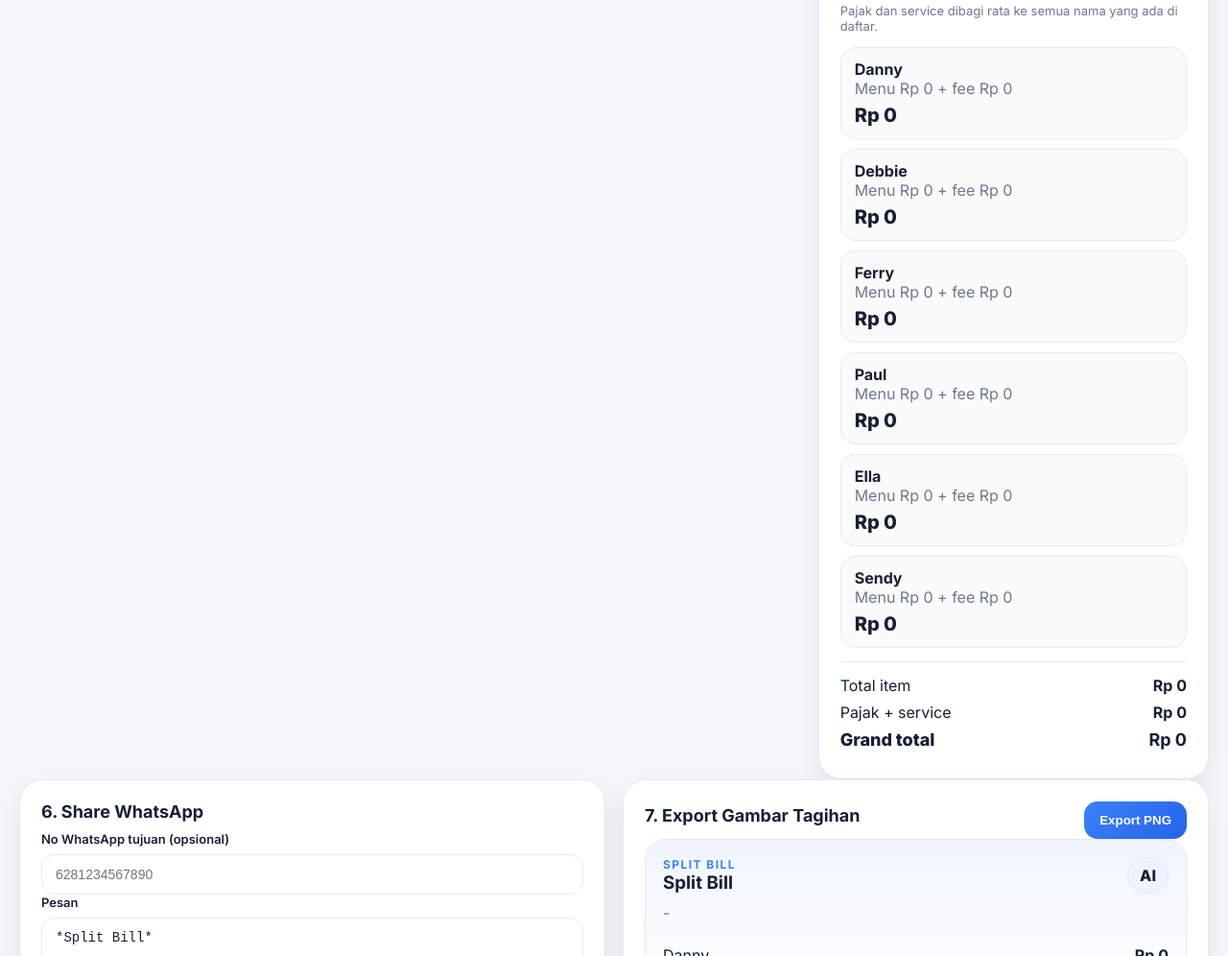
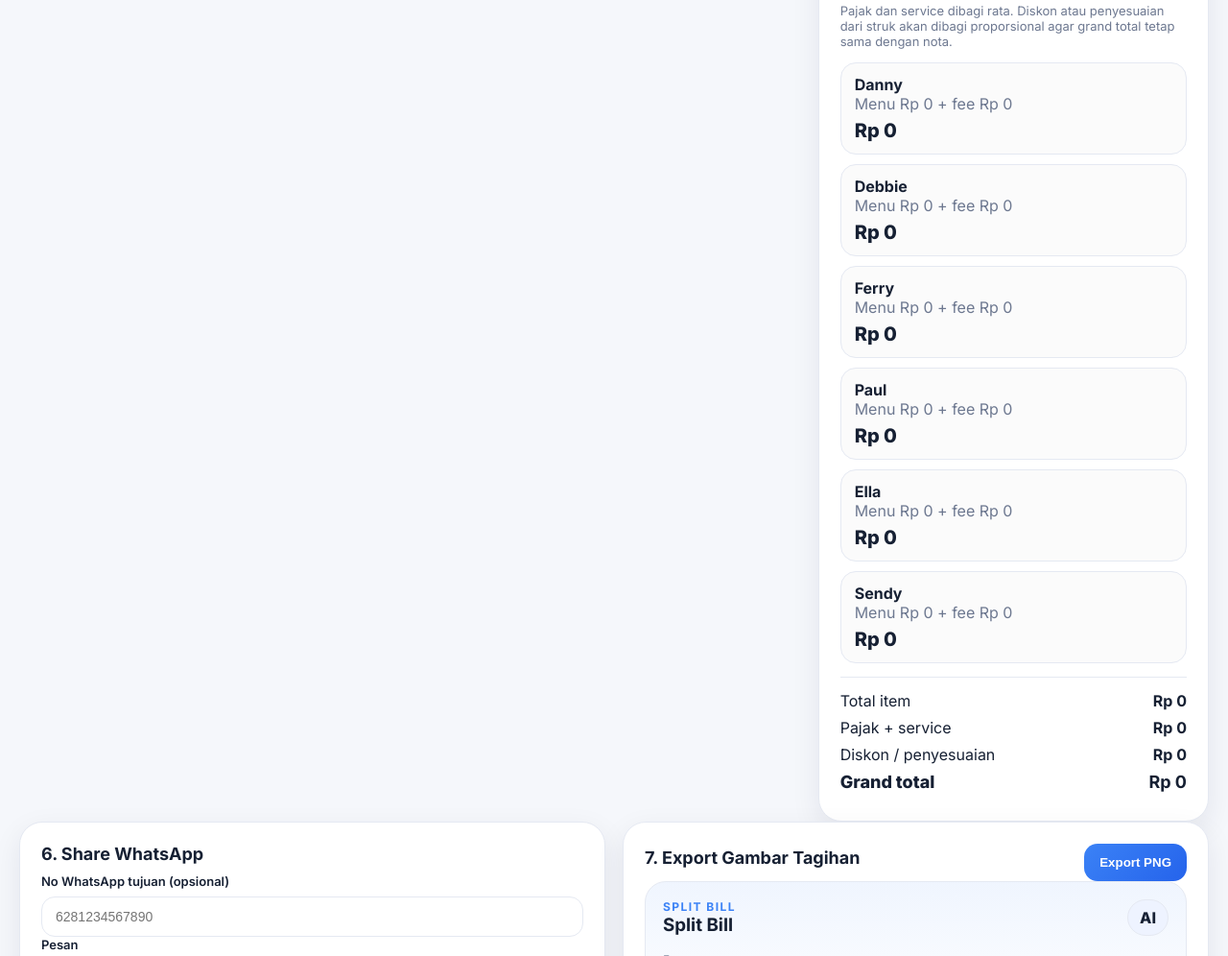
Before and after one commit to PandaSmashToken/StrukMakan, a website: page index.html in a window 1280 px wide. Shown: the part 903-1899 px from the top of the page at 96% size. Drawn offline with nearby package versions, Linux system fonts and the light colour scheme.

Commit message:
Add files via upload
update project

```diff
--- a/api/scan.js
+++ b/api/scan.js
@@ -31,11 +31,14 @@ Skema wajib:
   "subtotal": number,
   "tax": number,
   "service": number,
+  "discount": number,
   "total": number
 }
 Aturan:
 - price = total harga pada baris item itu, bukan harga satuan.
 - Jika tidak yakin, gunakan tebakan paling masuk akal.
+- Jika ada diskon/promo/voucher/pembulatan/adjustment, masukkan ke discount sebagai angka positif jika mengurangi total.
+- Pastikan total konsisten dengan subtotal + tax + service - discount.
 - Jika nilai tidak ada, isi 0.
 - Jangan tambahkan penjelasan apa pun di luar JSON.`
             },
--- a/app.js
+++ b/app.js
@@ -7,6 +7,7 @@ const state = {
     subtotal: 0,
     tax: 0,
     service: 0,
+    discount: 0,
     total: 0,
   },
   items: [],
@@ -24,6 +25,7 @@ const el = {
   subtotalInput: $('subtotalInput'),
   taxInput: $('taxInput'),
   serviceInput: $('serviceInput'),
+  discountInput: $('discountInput'),
   totalInput: $('totalInput'),
   personInput: $('personInput'),
   addPersonBtn: $('addPersonBtn'),
@@ -34,6 +36,7 @@ const el = {
   resultsContainer: $('resultsContainer'),
   itemsGrandTotal: $('itemsGrandTotal'),
   feesGrandTotal: $('feesGrandTotal'),
+  adjustmentGrandTotal: $('adjustmentGrandTotal'),
   grandTotal: $('grandTotal'),
   whatsappInput: $('whatsappInput'),
   whatsappMessage: $('whatsappMessage'),
@@ -152,6 +155,7 @@ async function scanReceipt() {
     state.receipt.subtotal = sanitizeNumber(data.receipt?.subtotal);
     state.receipt.tax = sanitizeNumber(data.receipt?.tax);
     state.receipt.service = sanitizeNumber(data.receipt?.service);
+    state.receipt.discount = sanitizeNumber(data.receipt?.discount);
     state.receipt.total = sanitizeNumber(data.receipt?.total);
     state.items = (data.receipt?.items || []).map((it) => normalizeItem(it));
     el.scanStatus.textContent = 'Scan selesai. Silakan cek dan edit hasilnya kalau perlu.';
@@ -195,35 +199,63 @@ function updateReceiptFieldsFromInputs() {
   state.receipt.subtotal = sanitizeNumber(el.subtotalInput.value);
   state.receipt.tax = sanitizeNumber(el.taxInput.value);
   state.receipt.service = sanitizeNumber(el.serviceInput.value);
+  state.receipt.discount = sanitizeNumber(el.discountInput.value);
   state.receipt.total = sanitizeNumber(el.totalInput.value);
   render(false);
 }
 
 function calculate() {
-  const peopleTotals = Object.fromEntries(state.people.map((p) => [p, 0]));
+  const peopleItemTotals = Object.fromEntries(state.people.map((p) => [p, 0]));
   const itemGrand = state.items.reduce((sum, item) => sum + sanitizeNumber(item.price), 0);
+
   state.items.forEach((item) => {
     const eaters = item.assignedTo || [];
     if (!eaters.length) return;
     const each = sanitizeNumber(item.price) / eaters.length;
     eaters.forEach((name) => {
-      if (!(name in peopleTotals)) peopleTotals[name] = 0;
-      peopleTotals[name] += each;
+      if (!(name in peopleItemTotals)) peopleItemTotals[name] = 0;
+      peopleItemTotals[name] += each;
     });
   });
+
   const fees = sanitizeNumber(state.receipt.tax) + sanitizeNumber(state.receipt.service);
   const feeEach = state.people.length ? fees / state.people.length : 0;
-  const rows = state.people.map((name) => ({
-    name,
-    itemsOnly: peopleTotals[name] || 0,
-    fees: feeEach,
-    total: (peopleTotals[name] || 0) + feeEach,
-  }));
+
+  const explicitDiscount = sanitizeNumber(state.receipt.discount);
+  const derivedAdjustment = sanitizeNumber(state.receipt.total) - (itemGrand + fees - explicitDiscount);
+  const totalDiscountOrAdjustment = explicitDiscount - derivedAdjustment;
+
+  const totalAssignedItems = Object.values(peopleItemTotals).reduce((a, b) => a + b, 0);
+
+  const rows = state.people.map((name) => {
+    const itemsOnly = peopleItemTotals[name] || 0;
+    const discountShare = totalAssignedItems > 0
+      ? (itemsOnly / totalAssignedItems) * totalDiscountOrAdjustment
+      : (state.people.length ? totalDiscountOrAdjustment / state.people.length : 0);
+    const total = itemsOnly + feeEach - discountShare;
+    return {
+      name,
+      itemsOnly,
+      fees: feeEach,
+      adjustment: -discountShare,
+      total,
+    };
+  });
+
+  const computedGrand = rows.reduce((sum, row) => sum + row.total, 0);
+  const targetGrand = sanitizeNumber(state.receipt.total) || (itemGrand + fees - explicitDiscount);
+  const reconciliation = targetGrand - computedGrand;
+  if (rows.length && Math.abs(reconciliation) > 0.0001) {
+    rows[rows.length - 1].total += reconciliation;
+    rows[rows.length - 1].adjustment += reconciliation;
+  }
+
   return {
     rows,
     itemGrand,
     fees,
-    grand: itemGrand + fees,
+    adjustment: totalDiscountOrAdjustment * -1,
+    grand: targetGrand,
   };
 }
 
@@ -238,6 +270,7 @@ function buildWhatsappMessage(calc) {
   lines.push('');
   lines.push(`Total item: ${formatRp(calc.itemGrand)}`);
   lines.push(`Pajak + service: ${formatRp(calc.fees)}`);
+  if (calc.adjustment) lines.push(`Diskon / penyesuaian: ${formatRp(calc.adjustment)}`);
   lines.push(`Grand total: ${formatRp(calc.grand)}`);
   return lines.join('\n');
 }
@@ -249,6 +282,7 @@ function render(syncInputs = true) {
     el.subtotalInput.value = sanitizeNumber(state.receipt.subtotal);
     el.taxInput.value = sanitizeNumber(state.receipt.tax);
     el.serviceInput.value = sanitizeNumber(state.receipt.service);
+    el.discountInput.value = sanitizeNumber(state.receipt.discount);
     el.totalInput.value = sanitizeNumber(state.receipt.total);
   }
 
@@ -298,12 +332,13 @@ function render(syncInputs = true) {
   el.resultsContainer.innerHTML = calc.rows.map((row) => `
     <div class="result-card">
       <strong>${escapeHtml(row.name)}</strong>
-      <div class="muted">Menu ${formatRp(row.itemsOnly)} + fee ${formatRp(row.fees)}</div>
+      <div class="muted">Menu ${formatRp(row.itemsOnly)} + fee ${formatRp(row.fees)}${row.adjustment ? ` + adj ${formatRp(row.adjustment)}` : ''}</div>
       <div style="font-size:20px; font-weight:800; margin-top:6px;">${formatRp(row.total)}</div>
     </div>
   `).join('');
   el.itemsGrandTotal.textContent = formatRp(calc.itemGrand);
   el.feesGrandTotal.textContent = formatRp(calc.fees);
+  el.adjustmentGrandTotal.textContent = formatRp(calc.adjustment);
   el.grandTotal.textContent = formatRp(calc.grand);
 
   const message = buildWhatsappMessage(calc);
@@ -334,7 +369,7 @@ function bindEvents() {
   el.addItemBtn.addEventListener('click', addManualItem);
   el.splitAllQtyBtn.addEventListener('click', splitAllQtyItems);
 
-  [el.merchantInput, el.dateInput, el.subtotalInput, el.taxInput, el.serviceInput, el.totalInput].forEach((node) => {
+  [el.merchantInput, el.dateInput, el.subtotalInput, el.taxInput, el.serviceInput, el.discountInput, el.totalInput].forEach((node) => {
     node.addEventListener('input', updateReceiptFieldsFromInputs);
   });
 
--- a/index.html
+++ b/index.html
@@ -67,6 +67,10 @@
             <input id="serviceInput" type="number" min="0" step="1" />
           </div>
           <div>
+            <label>Diskon</label>
+            <input id="discountInput" type="number" min="0" step="1" />
+          </div>
+          <div>
             <label>Total</label>
             <input id="totalInput" type="number" min="0" step="1" />
           </div>
@@ -98,12 +102,13 @@
         <hr />
 
         <h2>5. Hasil Hitung</h2>
-        <div class="help">Pajak dan service dibagi rata ke semua nama yang ada di daftar.</div>
+        <div class="help">Pajak dan service dibagi rata. Diskon atau penyesuaian dari struk akan dibagi proporsional agar grand total tetap sama dengan nota.</div>
         <div id="resultsContainer" class="results"></div>
 
         <div class="totals-box">
           <div><span>Total item</span><strong id="itemsGrandTotal">Rp0</strong></div>
           <div><span>Pajak + service</span><strong id="feesGrandTotal">Rp0</strong></div>
+          <div><span>Diskon / penyesuaian</span><strong id="adjustmentGrandTotal">Rp0</strong></div>
           <div class="grand-line"><span>Grand total</span><strong id="grandTotal">Rp0</strong></div>
         </div>
       </div>
```
